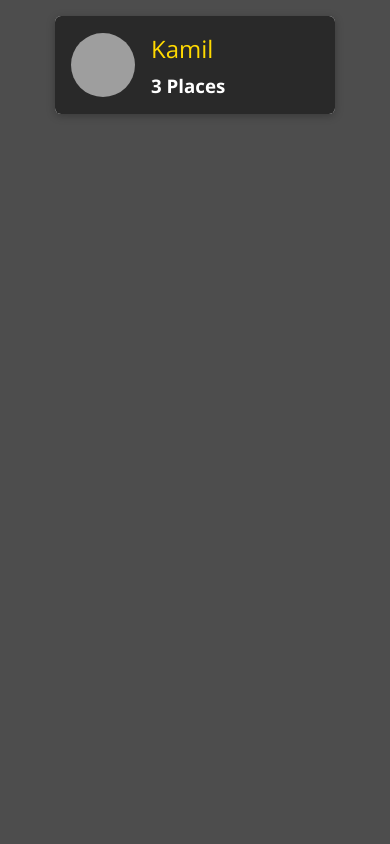
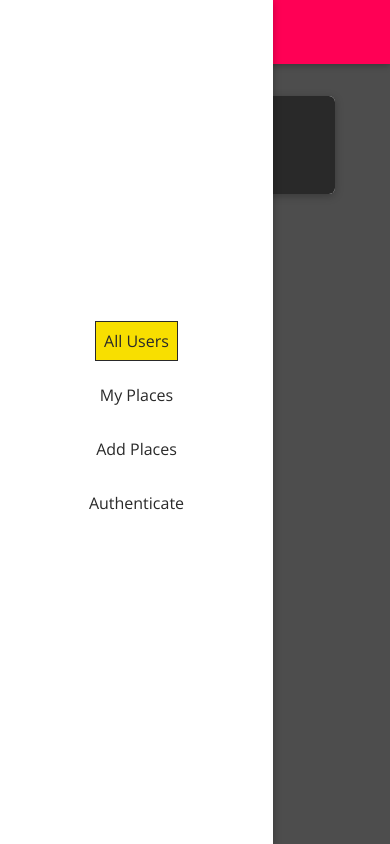
Before and after one commit to kxmyk/In-Japan, a React (Create React App) app: page / in a window 390 px wide. Built offline with nearby package versions, Linux system fonts and the light colour scheme; grey boxes are pictures that could not be loaded.

Commit message:
added header, nav links and drawer for mobile display

```diff
--- a/src/App.js
+++ b/src/App.js
@@ -7,10 +7,13 @@ import {
 } from 'react-router-dom';
 import Users from './user/pages/Users';
 import NewPlace from './places/pages/NewPlace';
+import MainNavigation from './shared/components/Navigation/MainNavigation';
 
 function App() {
   return (
     <Router>
+      <MainNavigation />
+      <main>
         <Switch>
           <Route path='/' exact>
             <Users />
@@ -20,6 +23,7 @@ function App() {
           </Route>
           <Redirect to='/' />
         </Switch>
+      </main>
     </Router>
   );
 }
--- /dev/null
+++ b/src/shared/components/Navigation/MainHeader.css
@@ -0,0 +1,23 @@
+.main-header {
+  width: 100%;
+  height: 4rem;
+  display: flex;
+  align-items: center;
+  position: fixed;
+  top: 0;
+  left: 0;
+  background: #ff0055;
+  box-shadow: 0 2px 6px rgba(0, 0, 0, 0.26);
+  padding: 0 1rem;
+  z-index: 5;
+}
+
+main {
+  margin-top: 5rem;
+}
+
+@media (min-width: 768px) {
+  .main-header {
+    justify-content: space-between;
+  }
+}
--- /dev/null
+++ b/src/shared/components/Navigation/MainHeader.js
@@ -0,0 +1,9 @@
+import React from 'react';
+
+import './MainHeader.css';
+
+const MainHeader = (props) => {
+  return <header className='main-header'>{props.children}</header>;
+};
+
+export default MainHeader;
--- /dev/null
+++ b/src/shared/components/Navigation/MainNavigation.css
@@ -0,0 +1,45 @@
+.main-navigation__menu-btn {
+  width: 3rem;
+  height: 3rem;
+  background: transparent;
+  border: none;
+  display: flex;
+  flex-direction: column;
+  justify-content: space-around;
+  margin-right: 2rem;
+  cursor: pointer;
+}
+
+.main-navigation__menu-btn span {
+  display: block;
+  width: 3rem;
+  height: 2.5px;
+  background: white;
+}
+
+.main-navigation__title {
+  color: white;
+}
+
+.main-navigation__title a {
+  text-decoration: none;
+  color: white;
+}
+
+.main-navigation__header-nav {
+  display: none;
+}
+
+.main-navigation__drawer-nav {
+  height: 100%;
+}
+
+@media (min-width: 768px) {
+  .main-navigation__menu-btn {
+    display: none;
+  }
+
+  .main-navigation__header-nav {
+    display: block;
+  }
+}
--- /dev/null
+++ b/src/shared/components/Navigation/MainNavigation.js
@@ -0,0 +1,34 @@
+import React from 'react';
+import { Link } from 'react-router-dom';
+
+import MainHeader from './MainHeader';
+import NavLinks from './NavLinks';
+import SideDrawer from './SideDrawer';
+import './MainNavigation.css';
+
+const MainNavigation = (props) => {
+  return (
+    <React.Fragment>
+      <SideDrawer>
+        <nav className='main-navigation__drawer-nav'>
+          <NavLinks />
+        </nav>
+      </SideDrawer>
+      <MainHeader>
+        <button className='main-navigation__menu-btn'>
+          <span />
+          <span />
+          <span />
+        </button>
+        <h1 className='main-navigation__title'>
+          <Link to='/'>inJapan!</Link>
+        </h1>
+        <nav className='main-navigation__header-nav'>
+          <NavLinks />
+        </nav>
+      </MainHeader>
+    </React.Fragment>
+  );
+};
+
+export default MainNavigation;
--- /dev/null
+++ b/src/shared/components/Navigation/NavLinks.css
@@ -0,0 +1,76 @@
+.nav-links {
+  list-style: none;
+  margin: 0;
+  padding: 0;
+  width: 100%;
+  height: 100%;
+  display: flex;
+  flex-direction: column;
+  justify-content: center;
+  align-items: center;
+}
+
+.nav-links li {
+  margin: 1rem;
+}
+
+.nav-links a {
+  border: 1px solid transparent;
+  color: #292929;
+  text-decoration: none;
+  padding: 0.5rem;
+}
+
+.nav-links a:hover,
+.nav-links a:active,
+.nav-links a.active {
+  background: #f8df00;
+  border-color: #292929;
+  color: #292929;
+}
+
+.nav-links button {
+  cursor: pointer;
+  border: 1px solid #292929;
+  color: #292929;
+  background: transparent;
+  padding: 0.5rem;
+  font: inherit;
+}
+
+.nav-links button:focus {
+  outline: none;
+}
+
+.nav-links button:hover,
+.nav-links button:active {
+  background: #292929;
+  color: white;
+}
+
+@media (min-width: 768px) {
+  .nav-links {
+    flex-direction: row;
+  }
+
+  .nav-links li {
+    margin: 0 0.5rem;
+  }
+
+  .nav-links a {
+    color: white;
+    text-decoration: none;
+  }
+
+  .nav-links button {
+    border: 1px solid white;
+    color: white;
+    background: transparent;
+  }
+
+  .nav-links button:hover,
+  .nav-links button:active {
+    background: #f8df00;
+    color: #292929;
+  }
+}
--- /dev/null
+++ b/src/shared/components/Navigation/NavLinks.js
@@ -0,0 +1,26 @@
+import React from 'react';
+import { NavLink } from 'react-router-dom';
+
+import './NavLinks.css';
+const NavLinks = (props) => {
+  return (
+    <ul className='nav-links'>
+      <li>
+        <NavLink to='/' exact>
+          All Users
+        </NavLink>
+      </li>
+      <li>
+        <NavLink to='/u1/places'>My Places</NavLink>
+      </li>
+      <li>
+        <NavLink to='/places/new'>Add Places</NavLink>
+      </li>
+      <li>
+        <NavLink to='/auth'>Authenticate</NavLink>
+      </li>
+    </ul>
+  );
+};
+
+export default NavLinks;
--- /dev/null
+++ b/src/shared/components/Navigation/SideDrawer.css
@@ -0,0 +1,10 @@
+.side-drawer {
+  position: fixed;
+  left: 0;
+  top: 0;
+  z-index: 100;
+  height: 100vh;
+  width: 70%;
+  background: white;
+  box-shadow: 0 2px 8px rgba(0, 0, 0, 0.26);
+}
--- /dev/null
+++ b/src/shared/components/Navigation/SideDrawer.js
@@ -0,0 +1,9 @@
+import React from 'react';
+
+import './SideDrawer.css';
+
+const SideDrawer = (props) => {
+  return <aside className='side-drawer'>{props.children}</aside>;
+};
+
+export default SideDrawer;
--- a/src/user/components/UsersList.js
+++ b/src/user/components/UsersList.js
@@ -1,6 +1,7 @@
 import React from 'react';
 
 import UserItem from './UserItem';
+import Card from '../../shared/components/UIElements/Card';
 import './UsersList.css';
 
 const UserList = (props) => {
@@ -8,7 +9,9 @@ const UserList = (props) => {
     // if theres no users in database
     return (
       <div className='center'>
-        <h2>No users found. Yet!</h2>
+        <Card>
+          <h2>No users found. Yet!</h2>
+        </Card>
       </div>
     );
   }
```
Also changed, not shown: public/logo192.png (added), public/logo512.png (added). Lines whose indentation alone changed are shown as unchanged.
